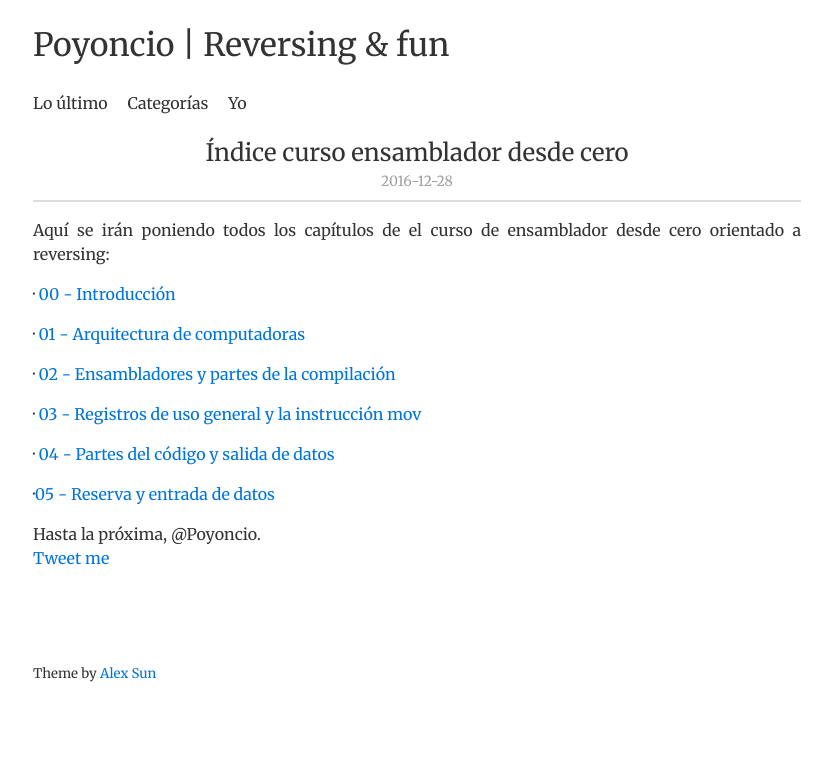
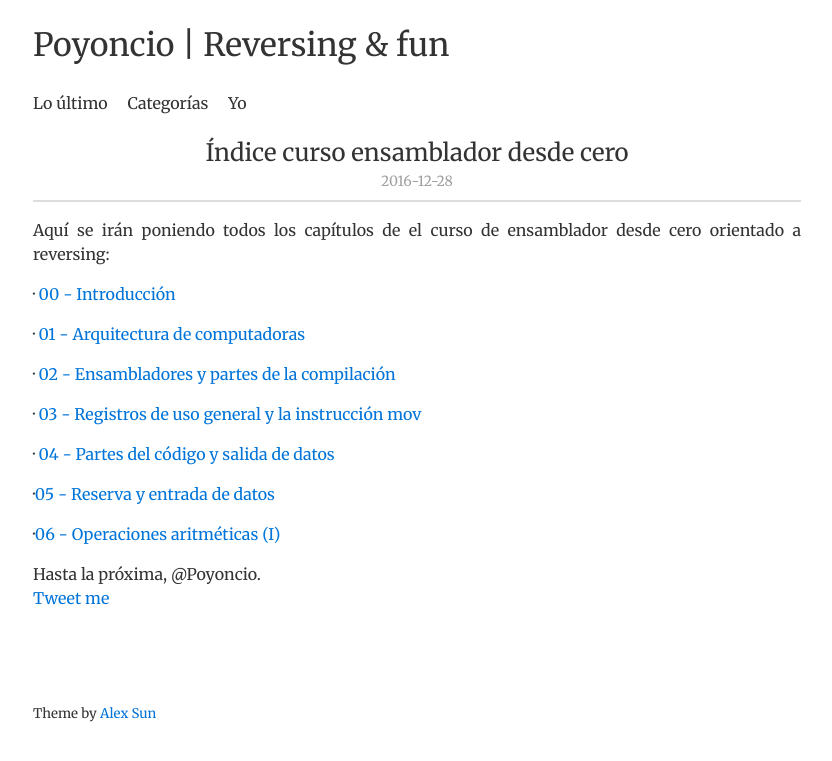
Before and after one commit to Poyoncio/poyoweb, a Jekyll site: the page built from _posts/2016-12-28-Indice-curso-ensamblador-desde-cero.md, in a window 1280 px wide. Shown: the top 761 px of the page, without its empty margins (223-1055 px from the left). Built offline with Jekyll 4.4.1, drawn with Linux system fonts in a browser that asks for light colours; nearby versions of some CDN libraries; comment, search, counter and statistics services are not loaded.

Commit message:
Update 2016-12-28-Indice-curso-ensamblador-desde-cero.md

```diff
--- a/_posts/2016-12-28-Indice-curso-ensamblador-desde-cero.md
+++ b/_posts/2016-12-28-Indice-curso-ensamblador-desde-cero.md
@@ -17,3 +17,5 @@ Aquí se irán poniendo todos los capítulos de el curso de ensamblador desde ce
    · [04 - Partes del código y salida de datos](http://poyoncio.com/2017/01/02/Curso-ensamblador-04-Partes-del-codigo-y-salida-de-datos/)
 
    ·[05 - Reserva y entrada de datos](http://poyoncio.com/2017/01/04/Curso-ensamblador-05-Reserva-y-entrada-de-datos/)
+
+   ·[06 - Operaciones aritméticas (I)](http://poyoncio.com/2017/01/08/Curso-ensamblador-06-Operaciones-aritmeticas-I/)
```
